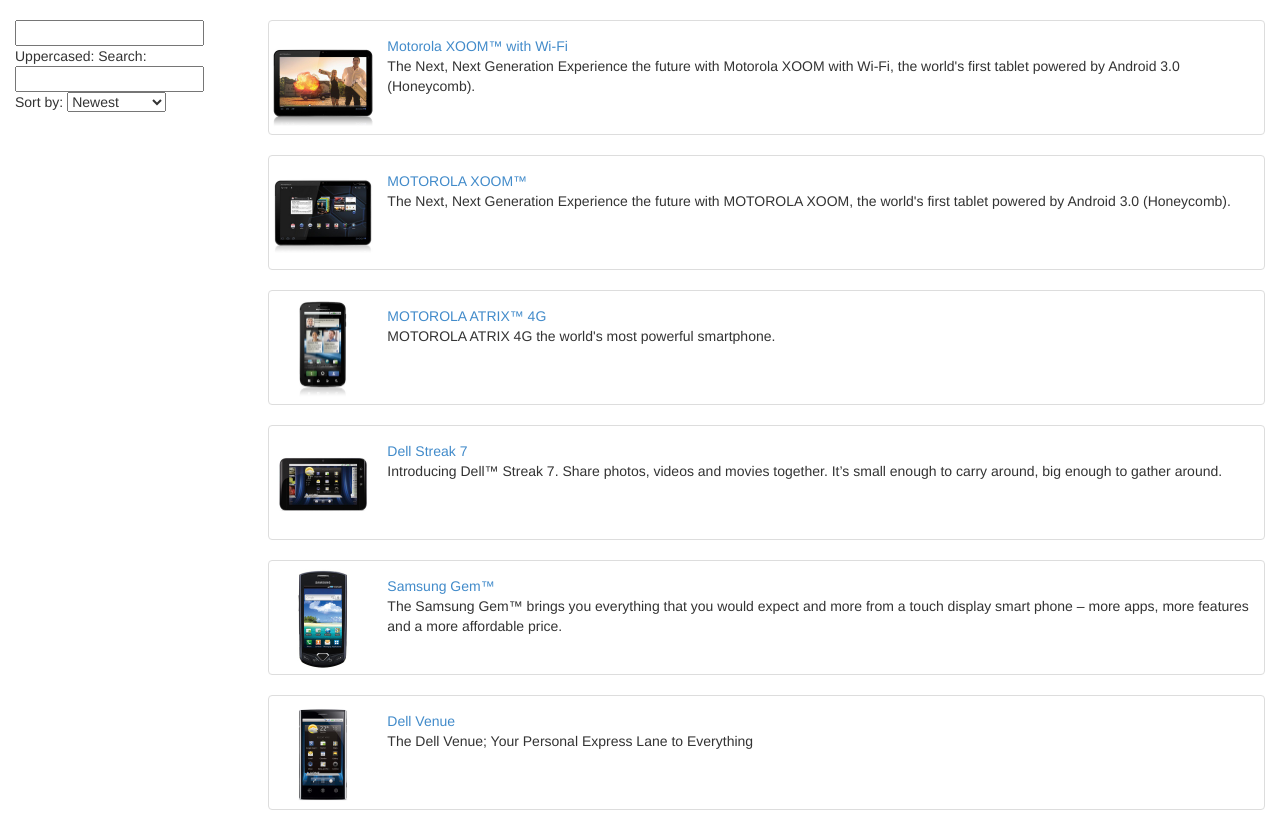
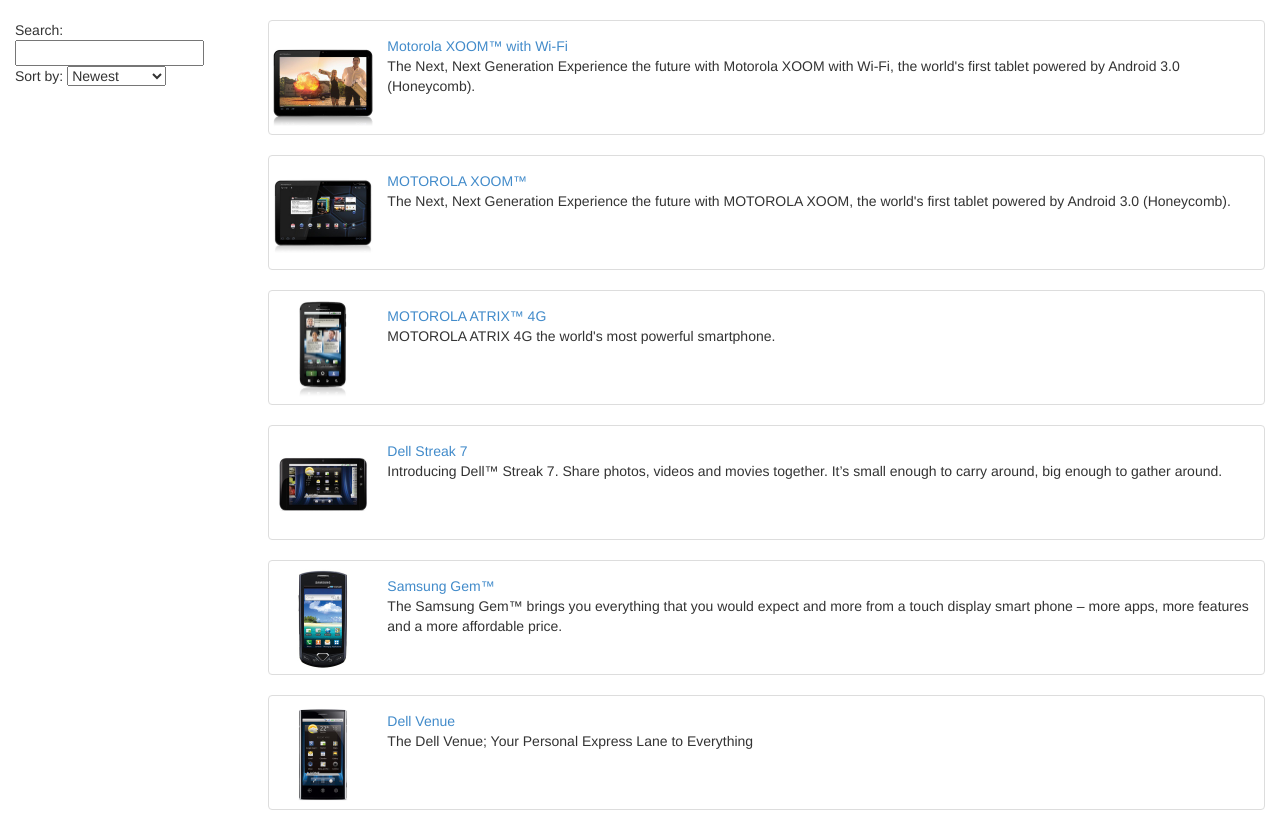
Before and after one commit to httpNick/firstAttemptAtAngularJS, a website: page app/index.html in a window 1280 px wide. Shown: the top 813 px of the page. Drawn offline with Linux system fonts and the light colour scheme.

Commit message:
removed uppercase search

```diff
--- a/app/partials/phone-list.html
+++ b/app/partials/phone-list.html
@@ -2,8 +2,6 @@
   <div class="row">
     <div class="col-md-2">
       <!--Sidebar content-->
-
-      <input ng-model="userInput"> Uppercased: {{userInput | uppercase}}
       Search: <input ng-model="query">
       Sort by:
       <select ng-model="orderProp">
```
